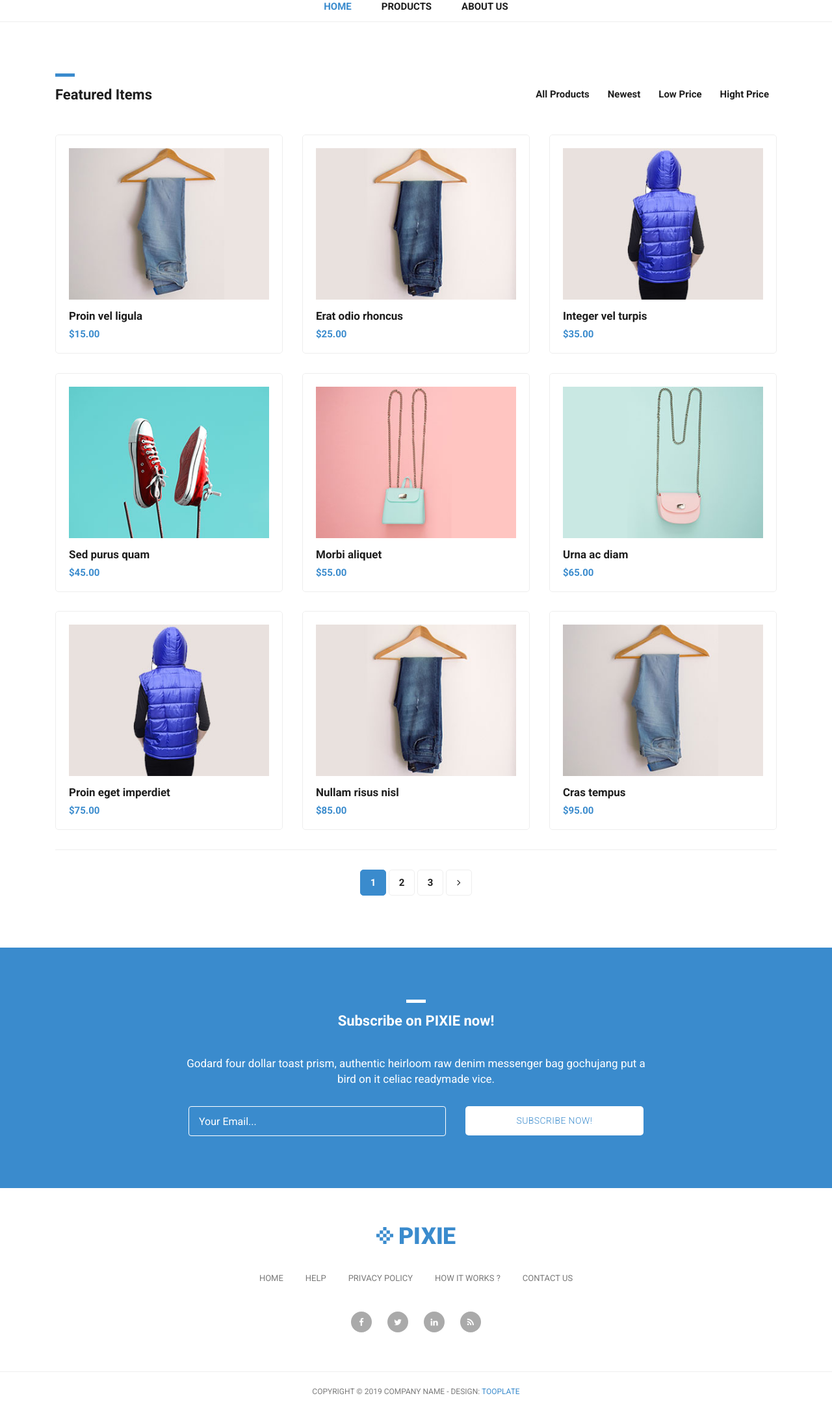
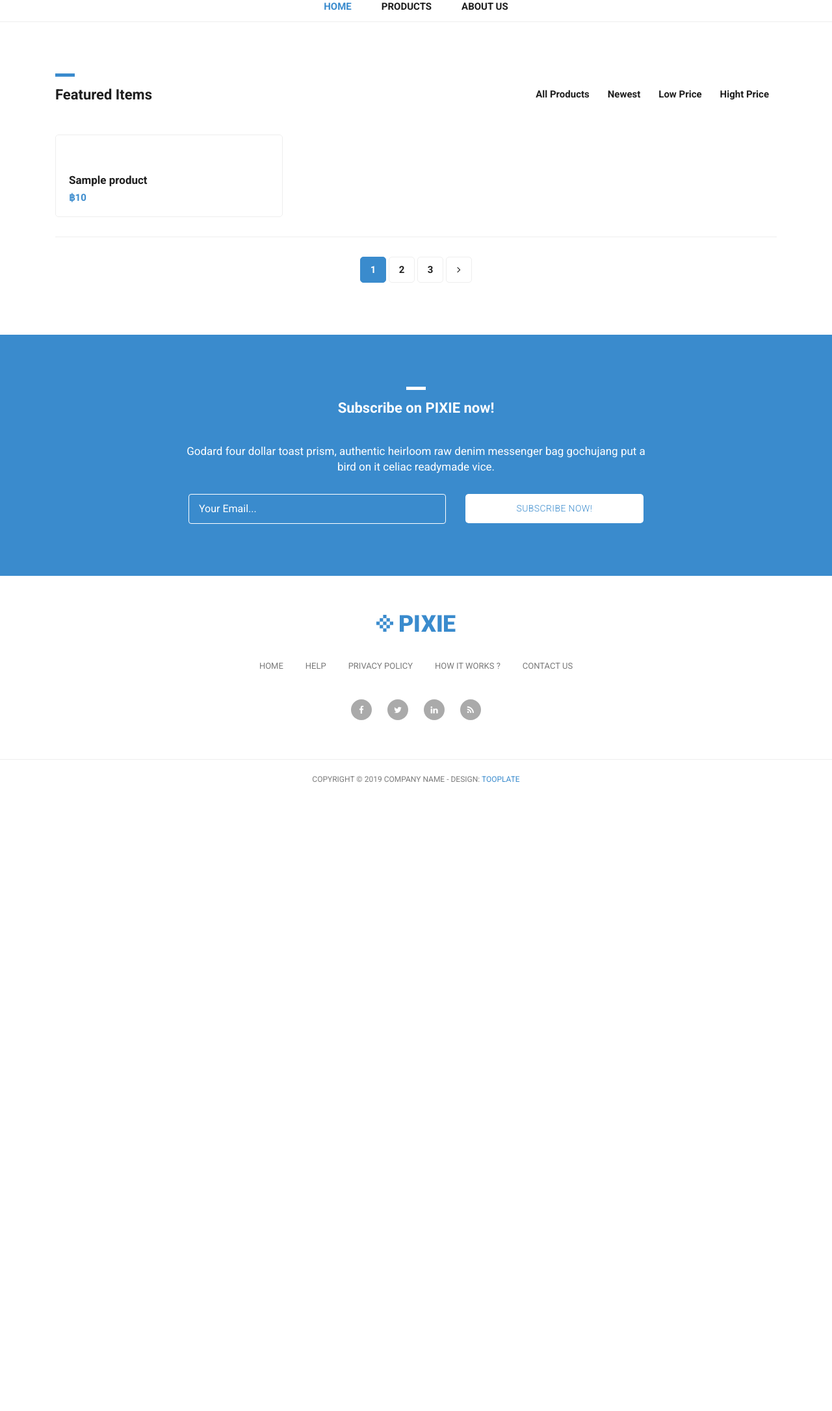
Before and after one commit to ku-market-place/ku-market-place, a Django app: page /ku-market-place/product/ in a window 1280 px wide. Shown: the part 157-2328 px from the top of the page at 65% size. After the commit the page ends 1361 px from the top, so only its background shows below. Run offline with Django 4.2, Linux system fonts and the light colour scheme; tables that the repository leaves empty hold one stand-in row (values such as "Sample post"); some libraries are stand-ins or nearby versions.

Commit message:
Implement Product Page

```diff
--- a/ku_market_place/templates/ku_market_place/products.html
+++ b/ku_market_place/templates/ku_market_place/products.html
@@ -1,9 +1,8 @@
-{% load static %}
 <!DOCTYPE html>
 <html lang="en">
 
   <head>
-
+    {% load static %}
     <meta charset="utf-8">
     <meta name="viewport" content="width=device-width, initial-scale=1, shrink-to-fit=no">
     <meta name="description" content="">
@@ -89,89 +88,20 @@ https://www.tooplate.com/view/2114-pixie
     </div>
 
     <div class="featured container no-gutter">
-
-        <div class="row posts">
-            <div id="1" class="item new col-md-4">
-              <a href="{% url 'ku-market-place:single_product' %}">
-                <div class="featured-item">
-                  <img src="assets/images/product-01.jpg" alt="">
-                  <h4>Proin vel ligula</h4>
-                  <h6>$15.00</h6>
-                </div>
-              </a>
-            </div>
-            <div id="2" class="item high col-md-4">
-              <a href="{% url 'ku-market-place:single_product' %}">
-                <div class="featured-item">
-                  <img src="assets/images/product-02.jpg" alt="">
-                  <h4>Erat odio rhoncus</h4>
-                  <h6>$25.00</h6>
-                </div>
-              </a>
-            </div>
-            <div id="3" class="item low col-md-4">
-              <a href="single-product.html">
-                <div class="featured-item">
-                  <img src="assets/images/product-03.jpg" alt="">
-                  <h4>Integer vel turpis</h4>
-                  <h6>$35.00</h6>
-                </div>
-              </a>
-            </div>
-            <div id="4" class="item low col-md-4">
-              <a href="single-product.html">
-                <div class="featured-item">
-                  <img src="assets/images/product-04.jpg" alt="">
-                  <h4>Sed purus quam</h4>
-                  <h6>$45.00</h6>
-                </div>
-              </a>
-            </div>
-            <div id="5" class="item new high col-md-4">
-              <a href="single-product.html">
-                <div class="featured-item">
-                  <img src="assets/images/product-05.jpg" alt="">
-                  <h4>Morbi aliquet</h4>
-                  <h6>$55.00</h6>
-                </div>
-              </a>
-            </div>
-            <div id="6" class="item new col-md-4">
-              <a href="single-product.html">
-                <div class="featured-item">
-                  <img src="assets/images/product-06.jpg" alt="">
-                  <h4>Urna ac diam</h4>
-                  <h6>$65.00</h6>
-                </div>
-              </a>
-            </div>
-            <div id="7" class="item new high col-md-4">
-              <a href="single-product.html">
-                <div class="featured-item">
-                  <img src="assets/images/product-03.jpg" alt="">
-                  <h4>Proin eget imperdiet</h4>
-                  <h6>$75.00</h6>
-                </div>
-              </a>
-            </div>
-            <div id="8" class="item low new col-md-4">
-              <a href="single-product.html">
-                <div class="featured-item">
-                  <img src="assets/images/product-02.jpg" alt="">
-                  <h4>Nullam risus nisl</h4>
-                  <h6>$85.00</h6>
-                </div>
-              </a>
-            </div>
-            <div id="9" class="item new col-md-4">
-              <a href="single-product.html">
-                <div class="featured-item">
-                  <img src="assets/images/product-01.jpg" alt="">
-                  <h4>Cras tempus</h4>
-                  <h6>$95.00</h6>
-                </div>
-              </a>
-            </div>
+      <div class="row posts">
+          {% if product_lists %}
+              {% for product in product_lists %}
+                  <div id="{{ product.id }}" class="item new col-md-4">
+                      <div class="featured-item">
+                          <img src="{{ product.image.url }}" alt="">
+                          <h4>{{ product.product_name }}</h4>
+                          <h6>฿{{ product.price }}</h6>
+                      </div>
+                  </div>
+              {% endfor %}
+          {% else %}
+              <h1>No products are available.</h1>
+          {% endif %}
         </div>
     </div>
 
--- a/ku_market_place/urls.py
+++ b/ku_market_place/urls.py
@@ -9,6 +9,6 @@ urlpatterns = [
     path('about/', views.about, name='about'),
     path('contact/', views.contact, name='contact'),
     path('order_list/', views.order_list, name='order_list'),
-    path('product/', views.product, name='product'),
+    path('product/', views.ProductView.as_view(), name='product'),
     path('single_product/', views.single_product, name='single_product'),
 ]
--- a/ku_market_place/views.py
+++ b/ku_market_place/views.py
@@ -1,5 +1,5 @@
 from django.views import generic
-from ku_market_place.models import Order
+from ku_market_place.models import Order, Product
 from django.shortcuts import render
 
 
@@ -14,6 +14,15 @@ class HomePageView(generic.ListView):
         return Order.objects.all()
 
 
+class ProductView(generic.ListView):
+    template_name = 'ku_market_place/products.html'
+    context_object_name = 'product_lists'
+
+    def get_queryset(self):
+        """Return products list."""
+        return Product.objects.all()
+
+
 def about(request):
     return render(request, 'ku_market_place/about.html')
 
@@ -26,9 +35,5 @@ def order_list(request):
     return render(request, 'ku_market_place/order_list.html')
 
 
-def product(request):
-    return render(request, 'ku_market_place/products.html')
-
-
 def single_product(request):
     return render(request, 'ku_market_place/single-product.html')
```
Also changed, not shown: ku_market_place/migrations/0004_alter_customer_email.py (added).
